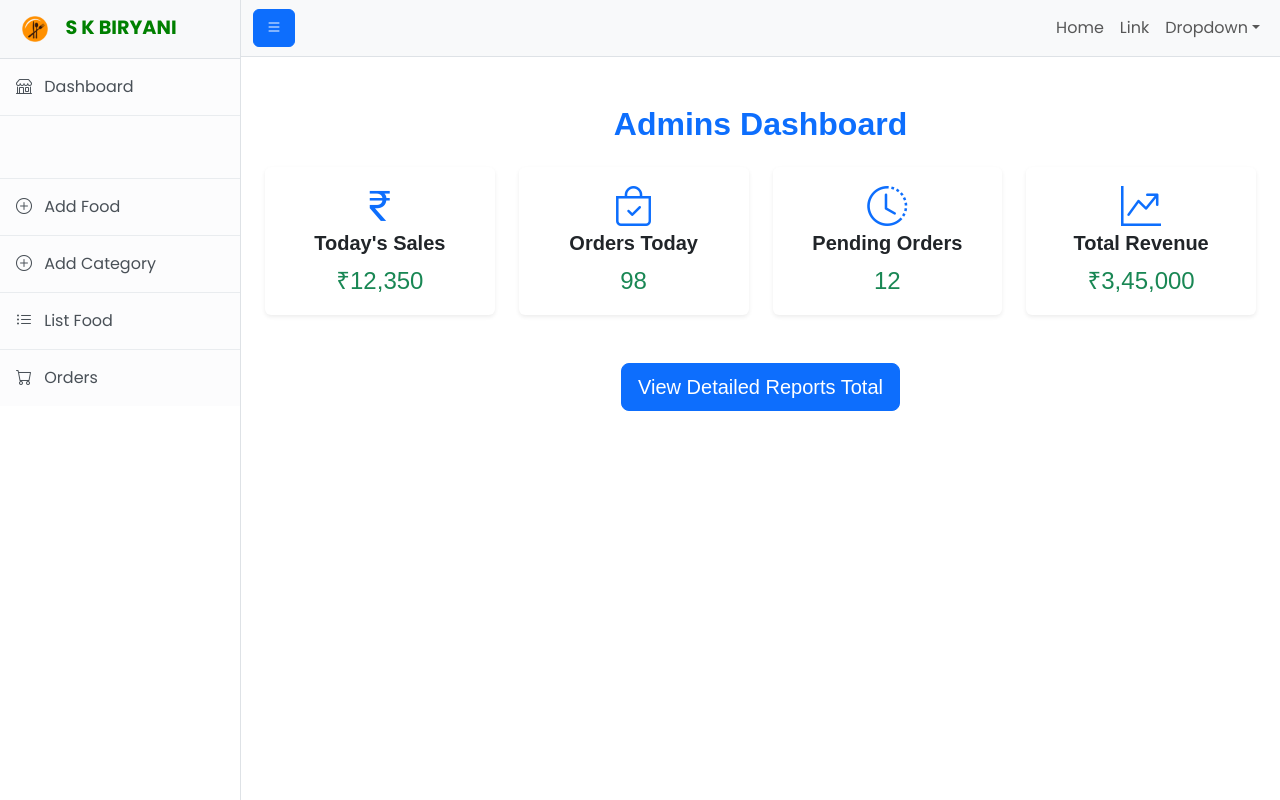
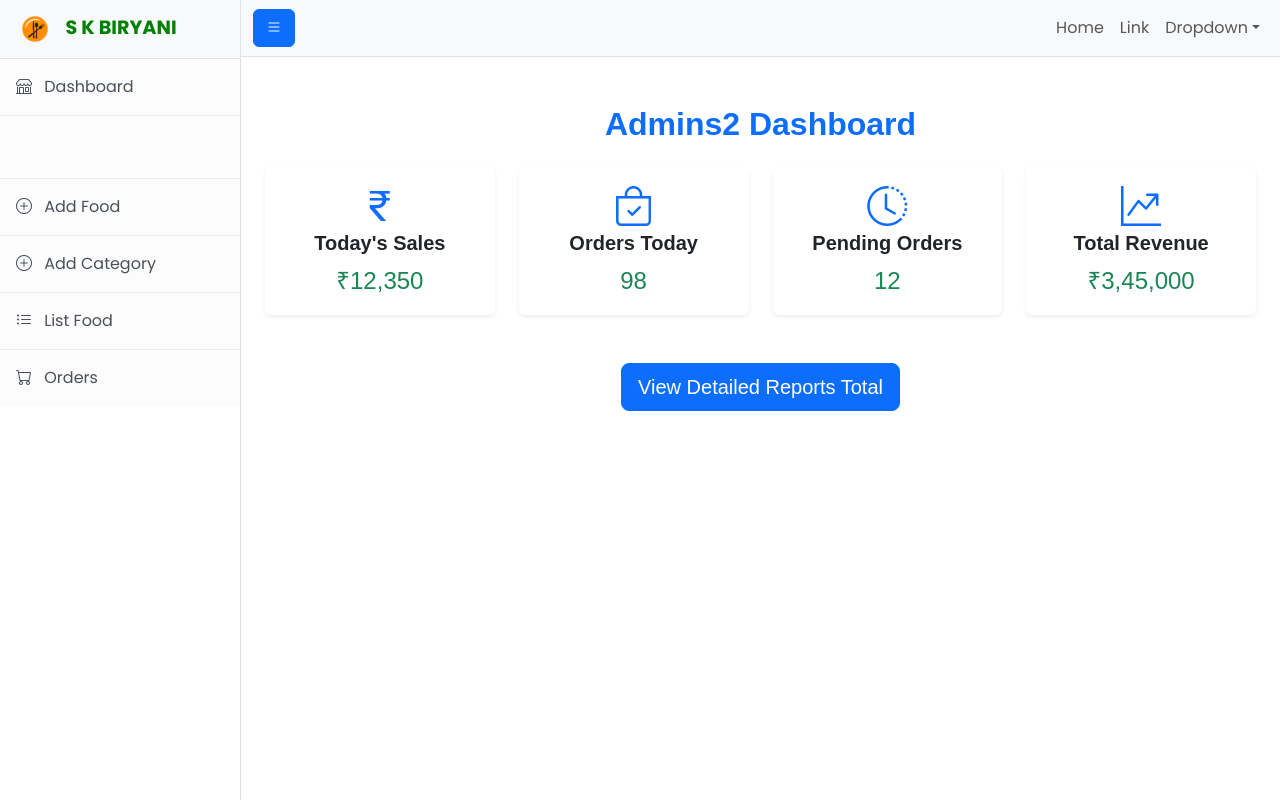
Before and after one commit to CSAzhar/skbadmin, a React (Vite) app: page / in a window 1280 px wide. Built offline with nearby package versions, Linux system fonts and the light colour scheme; no server answers.

Commit message:
addednew

```diff
--- a/src/pages/dash-board/DashBoard.jsx
+++ b/src/pages/dash-board/DashBoard.jsx
@@ -12,7 +12,7 @@ const DashBoard = () => {
 
     return (
         <div className="container py-5">
-            <h2 className="mb-4 text-center fw-bold text-primary">Admins Dashboard</h2>
+            <h2 className="mb-4 text-center fw-bold text-primary">Admins2 Dashboard</h2>
 
             <div className="row g-4">
                 {stats.map((stat, index) => (
```
